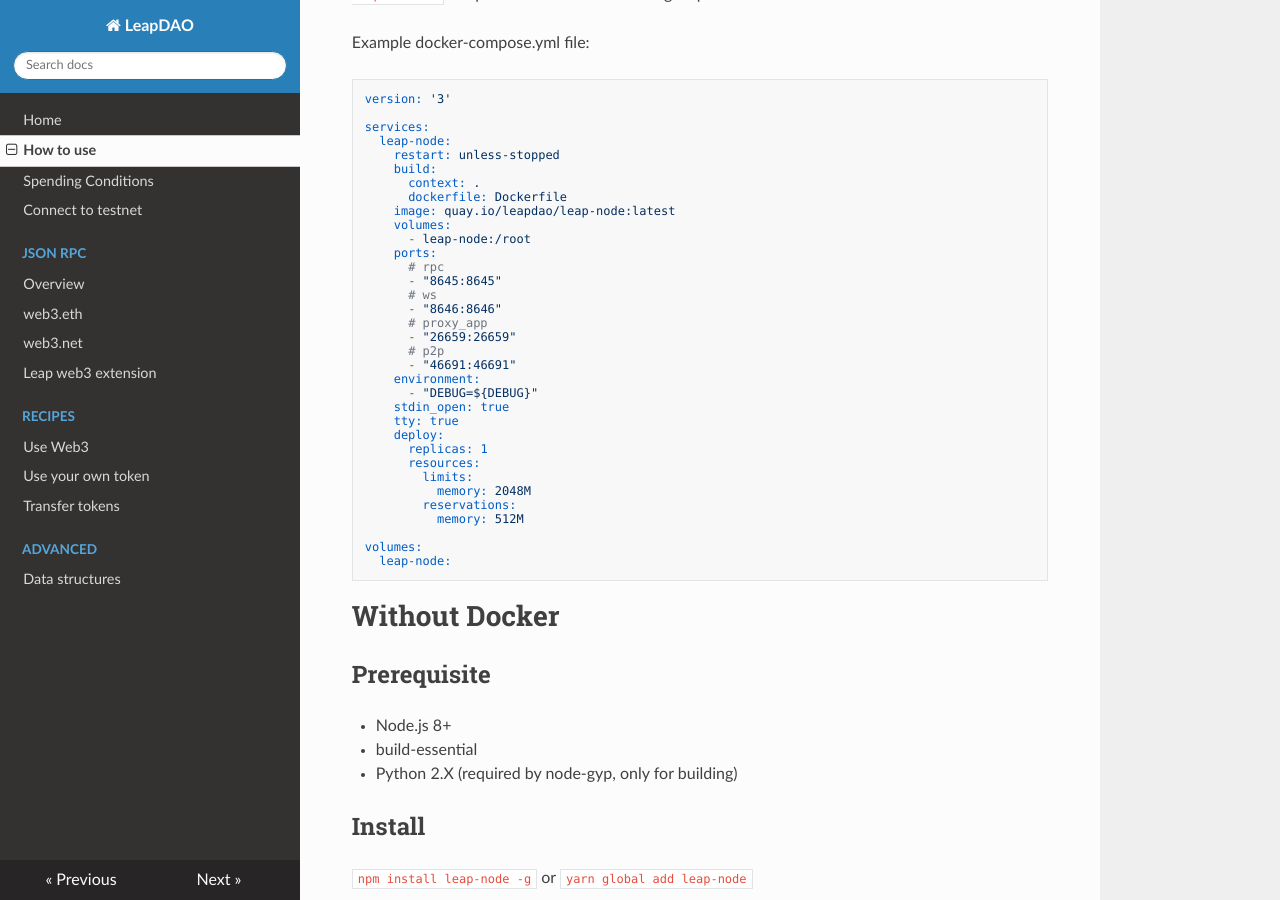
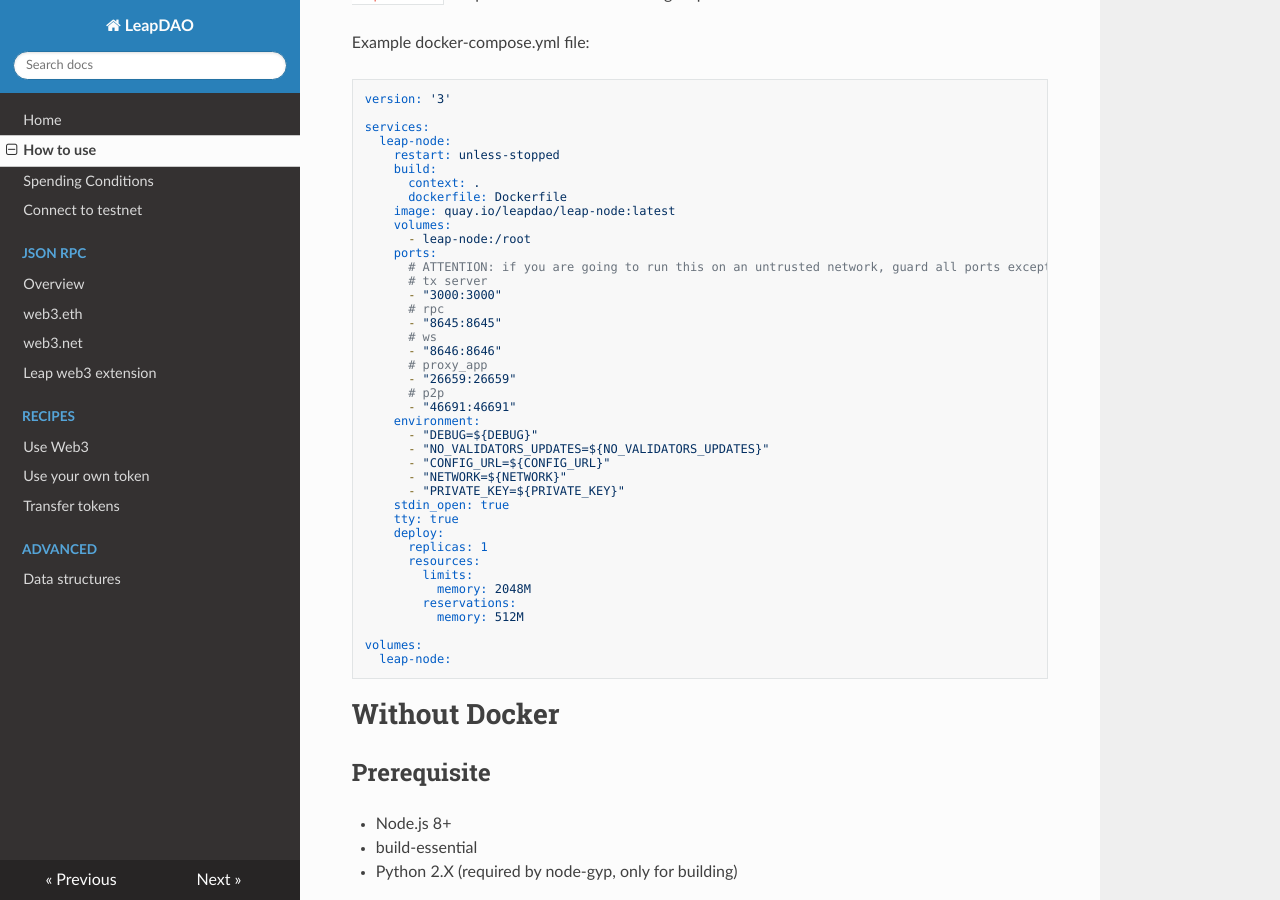
Before and after one commit to leapdao/docs, an MkDocs documentation site: the page built from docs/how-to-use.md, in a window 1280 px wide and 900 px high, scrolled down 452 px. Built offline with MkDocs 1.6.1, drawn with Linux system fonts in a browser that asks for light colours; nearby versions of some CDN libraries.

Commit message:
update example docker-compose

```diff
--- a/docs/how-to-use.md
+++ b/docs/how-to-use.md
@@ -29,6 +29,9 @@ services:
     volumes:
       - leap-node:/root
     ports:
+      # ATTENTION: if you are going to run this on an untrusted network, guard all ports except `p2p`.
+      # tx server
+      - "3000:3000"
       # rpc
       - "8645:8645"
       # ws
@@ -39,6 +42,10 @@ services:
       - "46691:46691"
     environment:
       - "DEBUG=${DEBUG}"
+      - "NO_VALIDATORS_UPDATES=${NO_VALIDATORS_UPDATES}"
+      - "CONFIG_URL=${CONFIG_URL}"
+      - "NETWORK=${NETWORK}"
+      - "PRIVATE_KEY=${PRIVATE_KEY}"
     stdin_open: true
     tty: true
     deploy:
```
